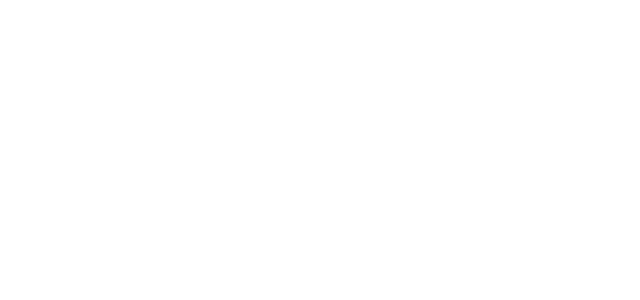
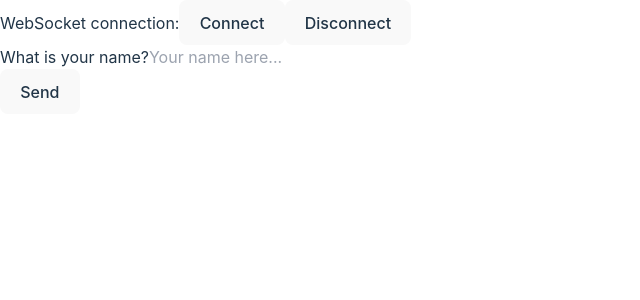
Before and after one commit to Pramudi99/frontend, a React (Vite) app: page /notification in a window 1280 px wide. Before the commit this address had no page. Shown: the top 300 px of the page, without its empty margins (0-640 px from the left). Built offline with nearby package versions, Linux system fonts and the light colour scheme.

Commit message:
notification test

```diff
--- a/package.json
+++ b/package.json
@@ -16,12 +16,15 @@
     "@mui/icons-material": "^6.1.9",
     "@mui/material": "^6.1.9",
     "axios": "^1.7.8",
+    "global": "^4.4.0",
     "moment": "^2.30.1",
     "react": "^18.3.1",
     "react-dom": "^18.3.1",
     "react-hook-form": "^7.53.2",
     "react-hot-toast": "^2.4.1",
     "react-router-dom": "^6.28.0",
+    "sockjs-client": "^1.6.1",
+    "stompjs": "^2.3.3",
     "yup": "^1.4.0"
   },
   "devDependencies": {
--- /dev/null
+++ b/src/Components/NotificationTest/Notification.jsx
@@ -0,0 +1,110 @@
+import '../init'
+
+import React, { useState, useEffect } from "react";
+import SockJS from "sockjs-client";
+import Stomp from "stompjs";
+
+export default function Notification() {
+  const [stompClient, setStompClient] = useState(null);
+  const [connected, setConnected] = useState(false);
+  const [name, setName] = useState("");
+  const [greetings, setGreetings] = useState([]);
+
+  const connect = () => {
+    const socket = new SockJS("http://localhost:8086/stomp-endpoint");
+
+    console.log(socket);
+
+    const client = Stomp.over(socket);
+
+    client.connect({}, (frame) => {
+      setConnected(true);
+      console.log("Connected: " + frame);
+
+      client.subscribe("/topic/greetings", (message) => {
+        console.log(JSON.parse(message.body));
+      });
+
+    });
+
+    setStompClient(client);
+  };
+
+  const disconnect = () => {
+        if (stompClient) {
+          stompClient.disconnect(() => {
+            setConnected(false);
+            console.log("Disconnected");
+          });
+        }
+      };
+
+      const sendName = () => {
+        if (stompClient) {
+          console.log(JSON.stringify({ message: name })); // Debug the sent payload
+          stompClient.send("/app/hello", {}, JSON.stringify({ message: name }));
+        }
+      };
+
+
+      useEffect(() => {
+        return () => {
+          if (stompClient) {
+            stompClient.disconnect();
+          }
+        };
+      }, [stompClient]);
+
+  return (
+        <div id="main-content" className="container">
+        <div className="row">
+          <div className="col-md-6">
+            <div className="form-inline">
+              <div className="form-group">
+                <label htmlFor="connect">WebSocket connection:</label>
+                <button
+                  id="connect"
+                  className="btn btn-default"
+                  onClick={connect}
+                  disabled={connected}
+                >
+                  Connect
+                </button>
+                <button
+                  id="disconnect"
+                  className="btn btn-default"
+                  onClick={disconnect}
+                  disabled={!connected}
+                >
+                  Disconnect
+                </button>
+              </div>
+            </div>
+          </div>
+          <div className="col-md-6">
+            <div className="form-inline">
+              <div className="form-group">
+                <label htmlFor="name">What is your name?</label>
+                <input
+                  type="text"
+                  id="name"
+                  className="form-control"
+                  placeholder="Your name here..."
+                  value={name}
+                  onChange={(e) => setName(e.target.value)}
+                />
+              </div>
+              <button
+                id="send"
+                className="btn btn-default"
+                onClick={sendName}
+                disabled={!connected || name.trim() === ""}
+              >
+                Send
+              </button>
+            </div>
+          </div>
+        </div>
+      </div>
+  )
+}
--- /dev/null
+++ b/src/Components/ReceiveNotification/ReceiveNotification.jsx
@@ -0,0 +1,100 @@
+import '../init'
+
+import React, { useEffect, useState } from 'react'
+import SockJS from "sockjs-client";
+import Stomp from "stompjs";
+
+export default function ReceiveNotification() {
+        const [stompClient, setStompClient] = useState(null);
+        const [connected, setConnected] = useState(false);
+        const [name, setName] = useState("");
+        const [greetings, setGreetings] = useState([]);
+
+        const connect = () => {
+                const socket = new SockJS("http://localhost:8086/stomp-endpoint");
+
+                console.log(socket);
+
+                const client = Stomp.over(socket);
+
+                client.connect({}, (frame) => {
+                        setConnected(true);
+                        console.log("Connected: " + frame);
+                        client.subscribe("/topic/greetings", (message) => {
+                                console.log(JSON.parse(message.body));
+                                showGreeting(JSON.parse(message.body));
+                        });
+                });
+
+                setStompClient(client);
+        };
+
+        const disconnect = () => {
+                if (stompClient) {
+                        stompClient.disconnect(() => {
+                                setConnected(false);
+                                console.log("Disconnected");
+                        });
+                }
+        };
+
+        const showGreeting = (message) => {
+                setGreetings((prevGreetings) => [...prevGreetings, message.message]);
+        };
+
+        useEffect(() => {
+                return () => {
+                        if (stompClient) {
+                                stompClient.disconnect();
+                        }
+                };
+        }, [stompClient]);
+
+        return (
+                <div id="main-content" className="container">
+                <div className="row">
+                  <div className="col-md-6">
+                    <div className="form-inline">
+                      <div className="form-group">
+                        <label htmlFor="connect">WebSocket connection:</label>
+                        <button
+                          id="connect"
+                          className="btn btn-default"
+                          onClick={connect}
+                          disabled={connected}
+                        >
+                          Connect
+                        </button>
+                        <button
+                          id="disconnect"
+                          className="btn btn-default"
+                          onClick={disconnect}
+                          disabled={!connected}
+                        >
+                          Disconnect
+                        </button>
+                      </div>
+                    </div>
+                  </div>
+                </div>
+                <div className="row">
+                  <div className="col-md-12">
+                    <table id="conversation" className="table table-striped">
+                      <thead>
+                        <tr>
+                          <th>Greetings</th>
+                        </tr>
+                      </thead>
+                      <tbody id="greetings">
+                        {greetings.map((greeting, index) => (
+                          <tr key={index}>
+                            <td>{greeting}</td>
+                          </tr>
+                        ))}
+                      </tbody>
+                    </table>
+                  </div>
+                </div>
+              </div>
+        )
+}
--- /dev/null
+++ b/src/Components/init.jsx
@@ -0,0 +1 @@
+window.global ||= window;
--- a/src/routes/index.jsx
+++ b/src/routes/index.jsx
@@ -6,6 +6,8 @@
 import ForgotPasswordPage from "../pages/ForgotPasswordPage/ForgotPasswordPage";
 import VerifyOtpPage from '../pages/VerifyOtpPage/VerifyOtpPage'
 import Search from "../Components/Search";
+import Notification from "../Components/NotificationTest/Notification";
+import ReceiveNotification from "../Components/ReceiveNotification/ReceiveNotification";
 
 const GlobalRouter = () => {
     return (
@@ -15,6 +17,8 @@
             <Route path={PATH_PUBLIC.passwordChange} element={<ForgotPasswordPage/>} />
             <Route path={PATH_PUBLIC.verifyOtp} element={<VerifyOtpPage/>} />
             <Route path={PATH_DASHBOARD.dashboard} element={<Search/>} />
+            <Route path='/notification' element={<Notification/>} />
+            <Route path='/receive' element={<ReceiveNotification/>} />
         </Routes>
     );
 }
```
Also changed, not shown: 1 other file (tests, documents, lock files or other folders).
